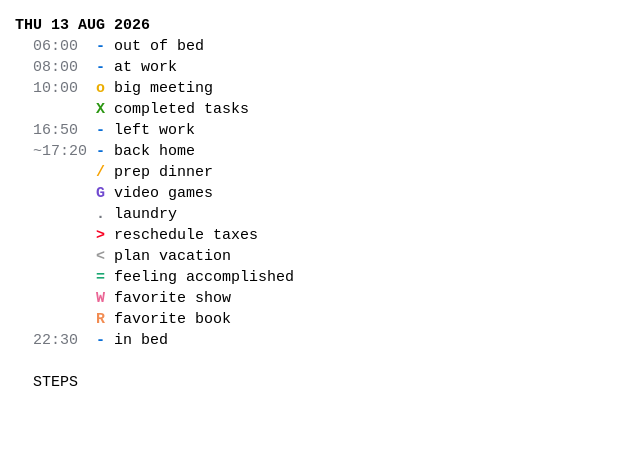
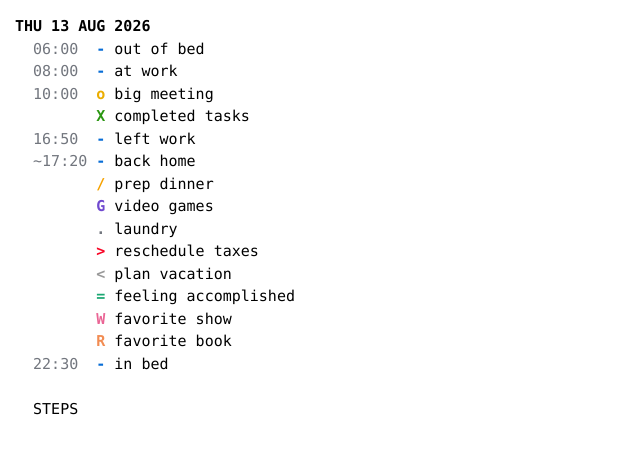
Before and after one commit to jpgill86/sn-bujo, a website built with Vite: page index.html in a window 1280 px wide. Shown: the whole page, without its empty margins (0-640 px from the left). Built offline with nearby package versions, Linux system fonts and the light colour scheme.

Commit message:
Fix line-height for real: CodeMirror's .cm-scroller overrides .cm-editor
The v0.2.5 fix set line-height on .cm-editor, but CodeMirror's own
injected base theme declares line-height: 1.4 directly on .cm-scroller,
a descendant -- that direct declaration wins over the inherited value
regardless of specificity. Override .cm-scroller itself instead.

```diff
--- a/package.json
+++ b/package.json
@@ -1,6 +1,6 @@
 {
   "name": "sn-bujo",
-  "version": "0.2.5",
+  "version": "0.2.6",
   "description": "A Standard Notes editor with syntax highlighting for bullet-journal style plain text notes.",
   "private": true,
   "license": "MIT",
--- a/public/ext.json
+++ b/public/ext.json
@@ -3,7 +3,7 @@
   "name": "Bullet Journal (dev)",
   "content_type": "SN|Component",
   "area": "editor-editor",
-  "version": "0.2.5",
+  "version": "0.2.6",
   "url": "http://localhost:8001",
   "file_type": "txt",
   "spellcheckControl": true,
--- a/src/styles.css
+++ b/src/styles.css
@@ -87,7 +87,8 @@
    * maps to Tailwind's leading-normal (line-height: 1.5) -- a plain
    * unitless preference default (PrefDefaults.ts), not a theme-dependent
    * CSS variable, so there's no iframe-boundary issue here: just match the
-   * number directly.
+   * number directly. NOTE: setting it here alone doesn't actually work --
+   * see the .cm-scroller override below, which is what really controls it.
    */
   line-height: 1.5;
   background: var(--sn-stylekit-editor-background-color, var(--sn-stylekit-background-color, #fff));
@@ -143,9 +144,20 @@
   padding: 0;
 }
 
-.cm-scroller {
+/*
+ * CodeMirror's own base theme sets `.cm-scroller { line-height: 1.4 }`
+ * directly (not inherited from .cm-editor), injected via the same
+ * runtime <style> tag responsible for the .cm-content padding and
+ * .cm-cursor color bugs above. Because it's a direct declaration on this
+ * element (not inherited), the `line-height: 1.5` set on .cm-editor above
+ * never actually reaches rendered lines -- this is the rule that does.
+ * Compound selector to reliably beat CodeMirror's same-specificity rule
+ * regardless of DOM insertion order.
+ */
+.cm-editor .cm-scroller {
   overflow: auto;
   font-family: inherit;
+  line-height: 1.5;
 }
 
 /* --- bullet journal tokens --- */
```
